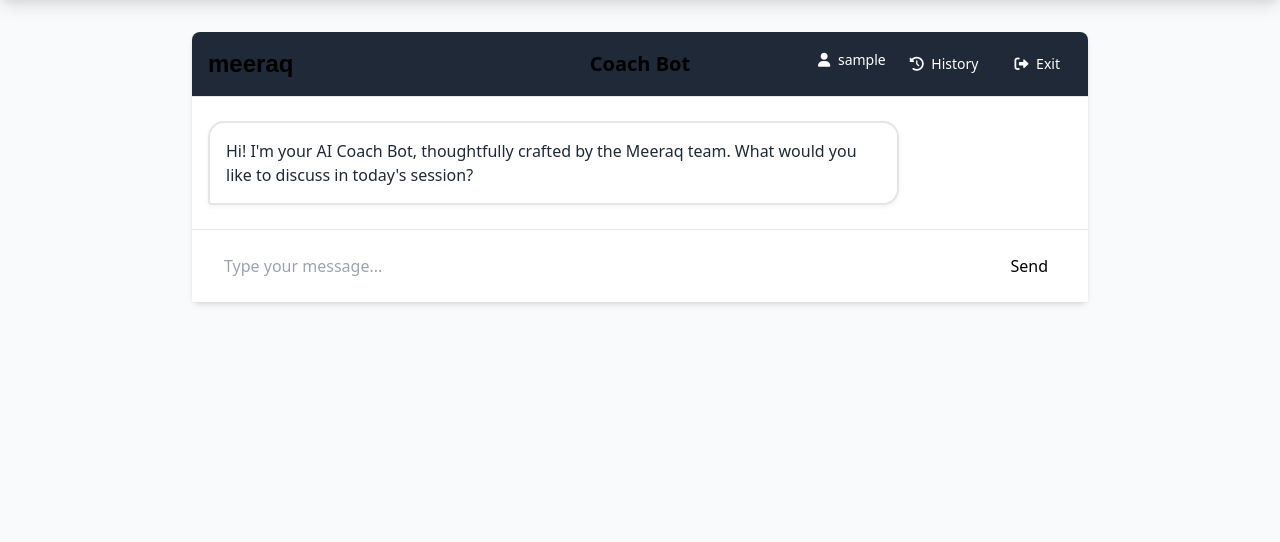
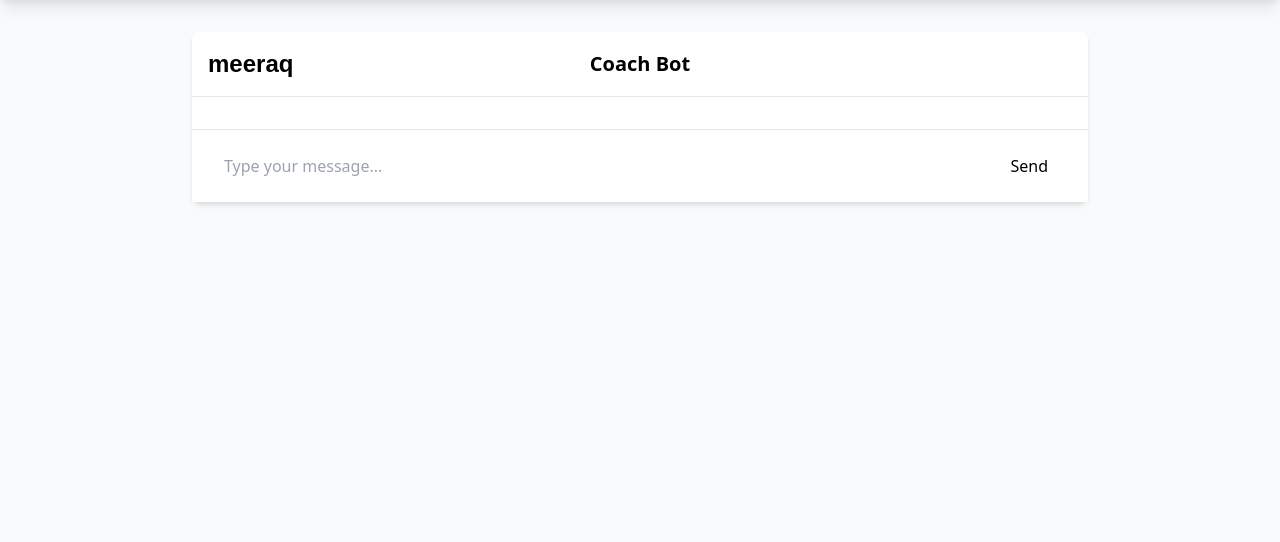
Before and after one commit to charankolisetty/coaching_bot, a Flask app: page /chat in a window 1280 px wide. Shown: the part 56-598 px from the top of the page. Run offline with Flask 3, Linux system fonts and the light colour scheme; the visitor is signed in with stand-in values (Sample User, id 1).

Commit message:
inital commit - app

```diff
--- a/app.py
+++ b/app.py
@@ -146,8 +146,39 @@ def index():
                     flash("Session not found", "error")
                     return redirect(url_for("index"))
             else:
-                # Create new session
+                # Create new thread
                 thread = openai_client.beta.threads.create()
+
+                # Send initial context message
+                openai_client.beta.threads.messages.create(
+                    thread_id=thread.id,
+                    role="user",
+                    content=f"My name is {username}, and I work in the {industry} industry at {company}."
+                )
+
+                # Get first assistant response
+                run = openai_client.beta.threads.runs.create(
+                    thread_id=thread.id,
+                    assistant_id=app.config["ASSISTANT_ID"]
+                )
+
+                # Wait for completion
+                while True:
+                    run_status = openai_client.beta.threads.runs.retrieve(
+                        thread_id=thread.id,
+                        run_id=run.id
+                    )
+                    if run_status.status == "completed":
+                        break
+                    time.sleep(1)
+
+                # Get assistant's response
+                messages = openai_client.beta.threads.messages.list(
+                    thread_id=thread.id
+                )
+                initial_response = messages.data[0].content[0].text.value
+
+                # Create new thread in database
                 user_thread = UserThread(
                     username=username,
                     thread_id=thread.id,
@@ -155,14 +186,23 @@ def index():
                     company=company
                 )
                 db.session.add(user_thread)
+
+                # Save initial exchange in chat history
+                chat_history = ChatHistory(
+                    thread_id=thread.id,
+                    username=username,
+                    prompt=f"My name is {username}, and I work in the {industry} industry at {company}.",
+                    response=initial_response,
+                    timestamp=datetime.now(IST)
+                )
+                db.session.add(chat_history)
                 db.session.commit()
-                thread_id = thread.id
 
             # Set session data
             session["username"] = username
             session["industry"] = industry
             session["company"] = company
-            session["thread_id"] = thread_id
+            session["thread_id"] = thread_id or thread.id
 
             return redirect(url_for("chat"))
 
@@ -196,9 +236,8 @@ def chat():
 
             # Run the assistant
             run = openai_client.beta.threads.runs.create(
-                thread_id=thread_id,
-                assistant_id=app.config["ASSISTANT_ID"],
-                instructions=f"Consider the user's background: '{username}' works in the '{industry}' industry at '{company}'."
+            thread_id=thread_id,
+            assistant_id=app.config["ASSISTANT_ID"]
             )
 
             max_attempts = 30  # Maximum 30 seconds wait
--- a/templates/chat.html
+++ b/templates/chat.html
@@ -3,7 +3,7 @@
 {% block title %}Meeraq Coach Bot{% endblock %}
 
 {% block content %}
-<div class="max-w-4xl mx-auto bg-gray-800 rounded-lg shadow-md h-[80vh] flex flex-col">
+<div class="max-w-4xl mx-auto bg-white rounded-lg shadow-md h-[80vh] flex flex-col">
     <!-- Header with gradient -->
     <div class="p-4 bg-gradient-to-r from-[#E6007E] via-[#9B3899] to-[#1B1464] border-b">
         <div class="flex items-center justify-between">
@@ -37,22 +37,17 @@
 
     <!-- Chat messages area -->
     <div id="chat-messages" class="flex-1 overflow-y-auto p-4 space-y-4 bg-white">
-        <!-- Welcome message -->
-        <div class="flex items-start space-x-2">
-            <div class="message bot-message">
-                <p class="text-gray-800">Hi! I'm your AI Coach Bot, thoughtfully crafted by the Meeraq team. What would you like to discuss in today's session?</p>
-            </div>
-        </div>
-
         <!-- Messages -->
         {% for message in chat_history %}
         <div class="flex flex-col space-y-4">
+            {% if not loop.first %}  <!-- Skip showing first user message -->
             <!-- User message -->
             <div class="flex justify-end">
                 <div class="message user-message">
                     <p class="text-white">{{ message.prompt }}</p>
                 </div>
             </div>
+            {% endif %}
             <!-- Bot message -->
             <div class="flex items-start">
                 <div class="message bot-message">
```
